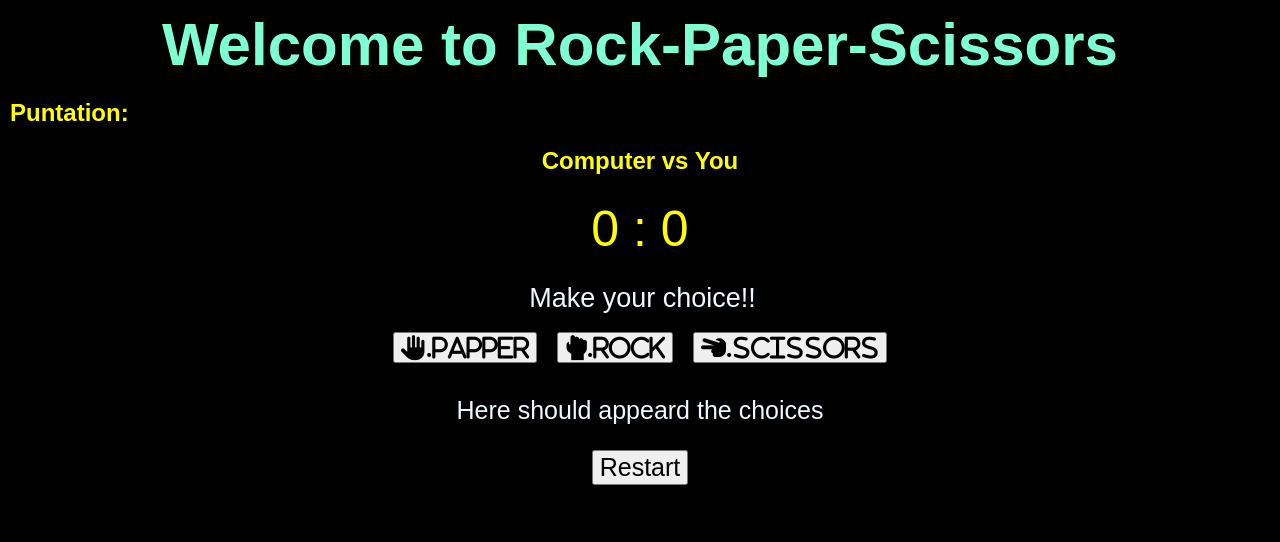
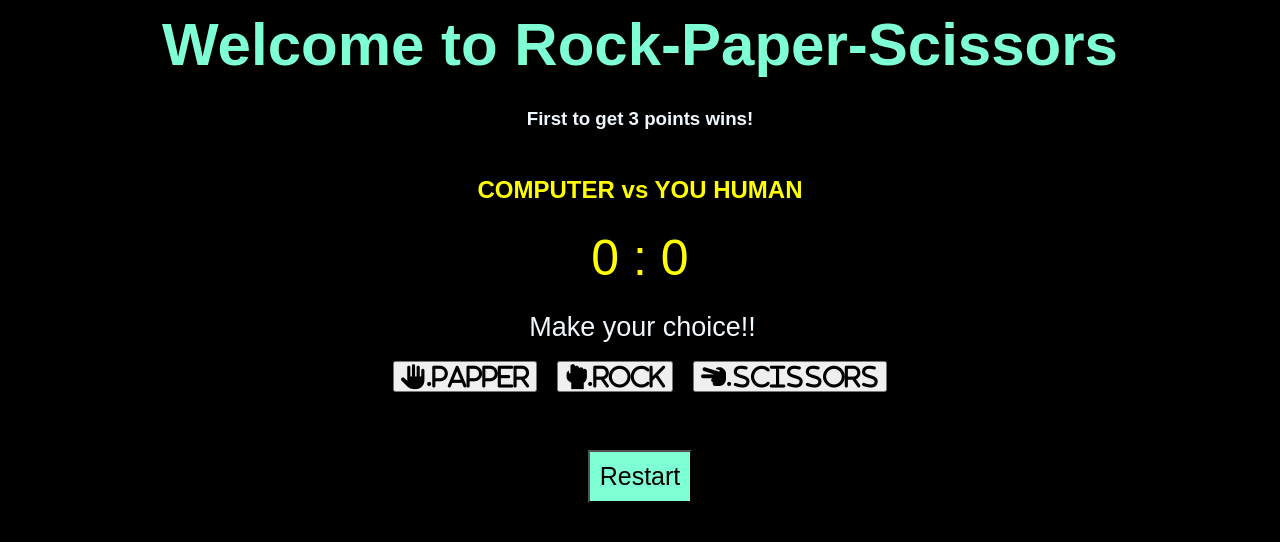
Before and after one commit to Kassi29/Rock-Paper-Scissors, a plain HTML site: page index.html in a window 1280 px wide. Drawn offline with Linux system fonts and the light colour scheme.

Commit message:
Update and rename some elements for new DOM implementation

```diff
--- a/index.html
+++ b/index.html
@@ -12,13 +12,15 @@
     />
   </head>
   <body>
+    <div class="all" id="all">
       <div>
         <h1>Welcome to Rock-Paper-Scissors</h1>
+        <h3>First to get 3 points wins!</h3>
+        <br />
       </div>
 
-    <h2>Puntation:</h2>
       <div>
-      <h2>Computer vs You</h2>
+        <h2>COMPUTER vs YOU HUMAN</h2>
         <p id="puntation" class="puntation">0 : 0</p>
         <p>Make your choice!!</p>
       </div>
@@ -29,13 +31,13 @@
         <button id="scissors" class="fas fa-hand-scissors">.Scissors</button>
       </div>
 
-    <div class="results" id="results">
-      <span>Here should appeard the choices</span>
-    </div>
+      <div class="results" id="results"></div>
 
       <div>
-      <button>Restart</button>
+        <button id="restart">Restart</button>
       </div>
+    </div>
+    <div id="winner"></div>
     <script src="/script.js"></script>
   </body>
 </html>
```
Lines whose indentation alone changed are shown as unchanged.
